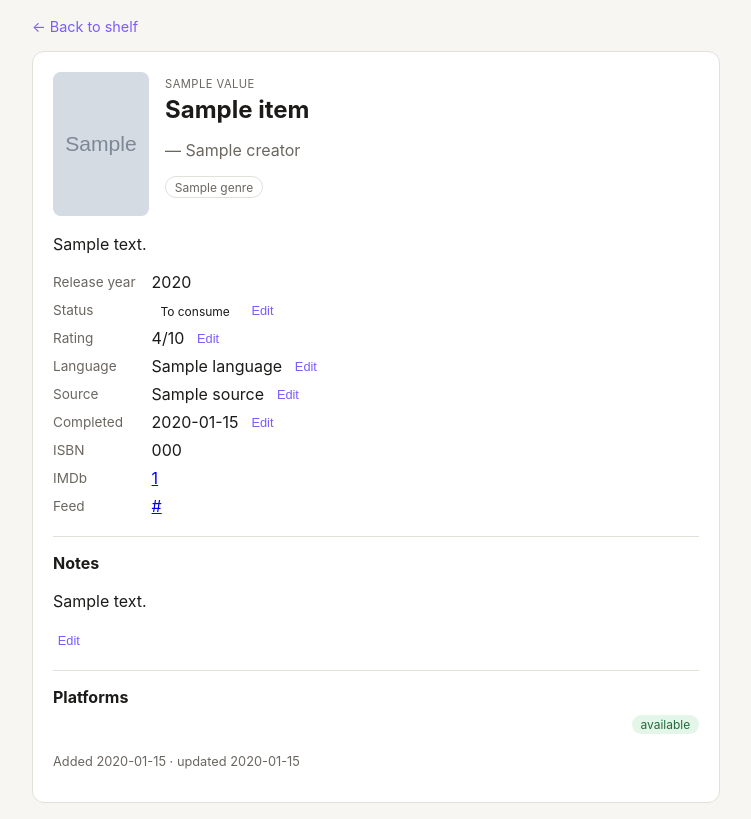
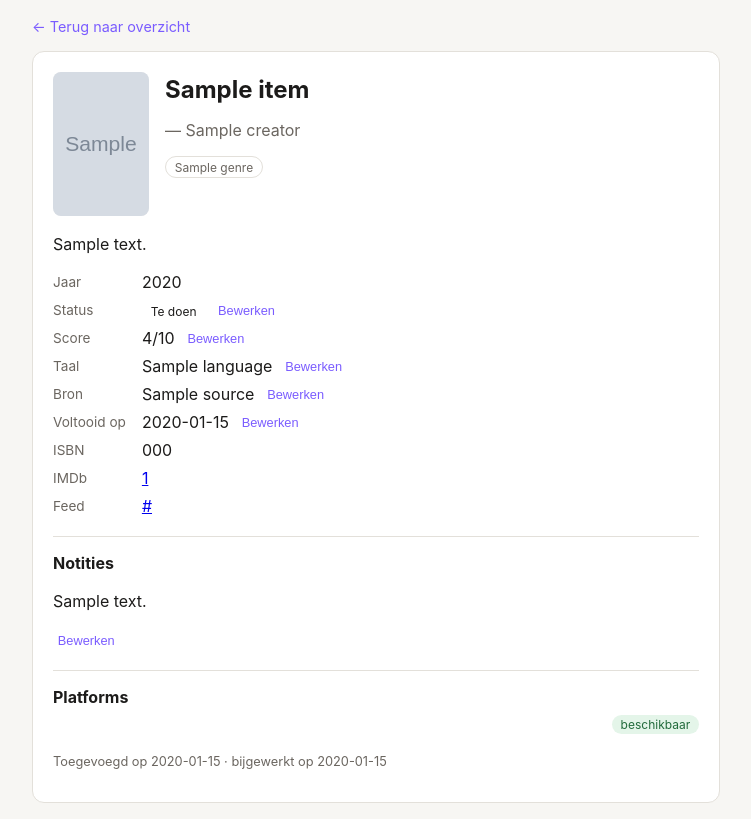
Before and after one commit to rafmeeusen/mediashelf, a FastAPI app: template app/templates/detail.html in a window 1280 px wide. Shown: the part 49-868 px from the top of the page, without its empty margins (264-1015 px from the left). Run offline with FastAPI, Linux system fonts and the light colour scheme; the template is opened without the code that fills it: most values are stand-ins (such as "Sample title", 1, 10 or a date in 2020); grey boxes marked "Sample" are stand-in pictures; parts of the project's set-up code (start-up, migrations or seed data) failed here and were passed over.

Commit message:
decimale score, en nederlandse UI

```diff
--- a/app/routers/ui.py
+++ b/app/routers/ui.py
@@ -85,7 +85,9 @@ def _parse_field_value(field: str, raw: str):
     raw = (raw or "").strip()
     if field == "status":
         return Status(raw)
-    if field in ("rating", "language_id"):
+    if field == "rating":
+        return float(raw) if raw else None
+    if field == "language_id":
         return int(raw) if raw else None
     if field == "completed_date":
         return date.fromisoformat(raw) if raw else None
--- a/app/schemas.py
+++ b/app/schemas.py
@@ -76,7 +76,7 @@ class ItemBase(BaseModel):
 
 class ItemCreate(ItemBase):
     status: Status = Status.to_consume
-    rating: int | None = Field(default=None, ge=1, le=10)
+    rating: float | None = Field(default=None, ge=1, le=10, multiple_of=0.5)
     completed_date: date | None = None
 
 
@@ -103,7 +103,7 @@ class ItemUpdate(BaseModel):
     cover_url: str | None = None
     language_id: int | None = None
     status: Status | None = None
-    rating: int | None = Field(default=None, ge=1, le=10)
+    rating: float | None = Field(default=None, ge=1, le=10, multiple_of=0.5)
     notes: str | None = None
     source: str | None = None
     completed_date: date | None = None
@@ -125,7 +125,7 @@ class ItemOut(BaseModel):
     external_metadata: dict | None
     language: LanguageOut | None
     status: Status
-    rating: int | None
+    rating: float | None
     notes: str | None
     source: str | None
     completed_date: date | None
--- a/app/templates/_field_notes.html
+++ b/app/templates/_field_notes.html
@@ -1,22 +1,22 @@
 {% set mode = mode | default("view") %}
 <section class="detail-section" id="field-notes">
-  <h3>Notes</h3>
+  <h3>Notities</h3>
   {% if mode == "edit" %}
   <form class="field-form"
         hx-post="/ui/items/{{ item.id }}/fields/notes"
         hx-target="#field-notes" hx-swap="outerHTML">
     <textarea name="value" rows="4">{{ item.notes or "" }}</textarea>
     <div class="field-actions">
-      <button type="submit" class="btn-save">Save</button>
+      <button type="submit" class="btn-save">Opslaan</button>
       <button type="button" class="btn-cancel"
               hx-get="/ui/items/{{ item.id }}/fields/notes"
-              hx-target="#field-notes" hx-swap="outerHTML">Cancel</button>
+              hx-target="#field-notes" hx-swap="outerHTML">Annuleren</button>
     </div>
   </form>
   {% else %}
-  <p class="notes-text">{{ item.notes or "No notes yet." }}</p>
+  <p class="notes-text">{{ item.notes or "Nog geen notities." }}</p>
   <button type="button" class="edit-btn"
           hx-get="/ui/items/{{ item.id }}/fields/notes/edit"
-          hx-target="#field-notes" hx-swap="outerHTML">Edit</button>
+          hx-target="#field-notes" hx-swap="outerHTML">Bewerken</button>
   {% endif %}
 </section>
--- a/app/templates/_field_row.html
+++ b/app/templates/_field_row.html
@@ -1,5 +1,5 @@
 {% set mode = mode | default("view") %}
-{% set labels = {"status": "Status", "rating": "Rating", "language_id": "Language", "source": "Source", "completed_date": "Completed"} %}
+{% set labels = {"status": "Status", "rating": "Score", "language_id": "Taal", "source": "Bron", "completed_date": "Voltooid op"} %}
 <div class="field-row" id="field-{{ field }}">
   <dt>{{ labels[field] }}</dt>
   {% if mode == "edit" %}
@@ -9,8 +9,8 @@
           hx-target="#field-{{ field }}" hx-swap="outerHTML">
       {% if field == "status" %}
         <select name="value">
-          <option value="to_consume" {% if item.status.value == "to_consume" %}selected{% endif %}>To consume</option>
-          <option value="done" {% if item.status.value == "done" %}selected{% endif %}>Done</option>
+          <option value="to_consume" {% if item.status.value == "to_consume" %}selected{% endif %}>Te doen</option>
+          <option value="done" {% if item.status.value == "done" %}selected{% endif %}>Gedaan</option>
         </select>
       {% elif field == "language_id" %}
         <select name="value">
@@ -20,17 +20,28 @@
           {% endfor %}
         </select>
       {% elif field == "rating" %}
-        <input type="number" name="value" min="1" max="10" value="{{ item.rating or '' }}">
+        {# A free-typed number input is unreliable here: on Dutch-locale
+           browsers, type="number" with step="0.5" often expects a comma
+           decimal separator ("8,5") while the submitted value must use a
+           period, silently rejecting valid input. A fixed dropdown of the
+           19 valid half-point values sidesteps that entirely. #}
+        <select name="value">
+          <option value="">&mdash;</option>
+          {% for i in range(2, 21) %}
+            {% set v = i / 2 %}
+            <option value="{{ v }}" {% if item.rating and item.rating == v %}selected{% endif %}>{{ v }}</option>
+          {% endfor %}
+        </select>
       {% elif field == "completed_date" %}
         <input type="date" name="value" value="{{ item.completed_date.isoformat() if item.completed_date else '' }}">
       {% elif field == "source" %}
         <input type="text" name="value" value="{{ item.source or '' }}">
       {% endif %}
       <div class="field-actions">
-        <button type="submit" class="btn-save">Save</button>
+        <button type="submit" class="btn-save">Opslaan</button>
         <button type="button" class="btn-cancel"
                 hx-get="/ui/items/{{ item.id }}/fields/{{ field }}"
-                hx-target="#field-{{ field }}" hx-swap="outerHTML">Cancel</button>
+                hx-target="#field-{{ field }}" hx-swap="outerHTML">Annuleren</button>
       </div>
     </form>
   </dd>
@@ -38,7 +49,7 @@
   <dd>
     <span class="field-value">
       {% if field == "status" %}
-        <span class="badge badge-{{ item.status.value }}">{{ "Done" if item.status.value == "done" else "To consume" }}</span>
+        <span class="badge badge-{{ item.status.value }}">{{ "Gedaan" if item.status.value == "done" else "Te doen" }}</span>
       {% elif field == "language_id" %}
         {{ item.language.name if item.language else "—" }}
       {% elif field == "rating" %}
@@ -51,7 +62,7 @@
     </span>
     <button type="button" class="edit-btn"
             hx-get="/ui/items/{{ item.id }}/fields/{{ field }}/edit"
-            hx-target="#field-{{ field }}" hx-swap="outerHTML">Edit</button>
+            hx-target="#field-{{ field }}" hx-swap="outerHTML">Bewerken</button>
   </dd>
   {% endif %}
 </div>
--- /dev/null
+++ b/app/templates/_macros.html
@@ -0,0 +1,7 @@
+{% macro content_type_label(value) -%}
+  {{- {"movie": "Film", "book": "Boek", "tv": "Serie", "podcast": "Podcast"}[value] -}}
+{%- endmacro %}
+
+{% macro status_label(value) -%}
+  {{- "Gedaan" if value == "done" else "Te doen" -}}
+{%- endmacro %}
--- a/app/templates/detail.html
+++ b/app/templates/detail.html
@@ -1,13 +1,14 @@
 {% extends "base.html" %}
+{% import "_macros.html" as m %}
 {% block title %}{{ item.title }} · MediaShelf{% endblock %}
 {% block content %}
-<a href="/" class="back-link">&larr; Back to shelf</a>
+<a href="/" class="back-link">&larr; Terug naar overzicht</a>
 
 <article class="detail">
   <div class="detail-header">
     {% if item.cover_url %}<img class="cover" src="{{ item.cover_url }}" alt="">{% endif %}
     <div>
-      <span class="item-type">{{ item.content_type.value }}</span>
+      <span class="item-type">{{ m.content_type_label(item.content_type.value) }}</span>
       <h2>{{ item.title }}</h2>
       {% if item.creator %}<p class="item-creator">{{ item.creator }}</p>{% endif %}
       {% if item.genres %}
@@ -21,7 +22,7 @@
   {% if item.description %}<p class="description">{{ item.description }}</p>{% endif %}
 
   <dl class="fields">
-    {% if item.release_year %}<dt>Release year</dt><dd>{{ item.release_year }}</dd>{% endif %}
+    {% if item.release_year %}<dt>Jaar</dt><dd>{{ item.release_year }}</dd>{% endif %}
     {% for field in ["status", "rating", "language_id", "source", "completed_date"] %}
       {% include "_field_row.html" %}
     {% endfor %}
@@ -46,7 +47,7 @@
       <li>
         <span>{{ link.platform.name }}</span>
         <span class="badge {{ 'badge-done' if link.available else 'badge-unavailable' }}">
-          {{ "available" if link.available else "not available" }}
+          {{ "beschikbaar" if link.available else "niet beschikbaar" }}
         </span>
       </li>
       {% endfor %}
@@ -55,8 +56,8 @@
   {% endif %}
 
   <p class="timestamps">
-    Added {{ item.created_at.strftime("%Y-%m-%d") }} &middot;
-    updated {{ item.updated_at.strftime("%Y-%m-%d") }}
+    Toegevoegd op {{ item.created_at.strftime("%Y-%m-%d") }} &middot;
+    bijgewerkt op {{ item.updated_at.strftime("%Y-%m-%d") }}
   </p>
 </article>
 {% endblock %}
--- a/scripts/import_items.py
+++ b/scripts/import_items.py
@@ -141,9 +141,12 @@ def normalize(raw: dict, warnings: list[str]) -> dict:
     rating_raw = raw.get("rating")
     if rating_raw:
         try:
-            rating = int(rating_raw)
+            rating = float(rating_raw)
             if not (1 <= rating <= 10):
                 warnings.append(f"rating out of range 1-10: {rating}")
+                rating = None
+            elif (rating * 2) != int(rating * 2):
+                warnings.append(f"rating must be a half-point value (e.g. 7 or 7.5): {rating}")
                 rating = None
         except ValueError:
             warnings.append(f"unparseable rating: {rating_raw!r}")
```
Also changed, not shown: app/models.py (+6 -2 lines), app/templates/_item_list.html (+5 -6 lines), app/templates/index.html (+10 -10 lines), migrations/versions/6cbc3452c05b_rating_supports_decimal_halves.py (added, +56 -0 lines), tests/test_items_api.py (+17 -0 lines), tests/test_ui.py (added, +83 -0 lines).
